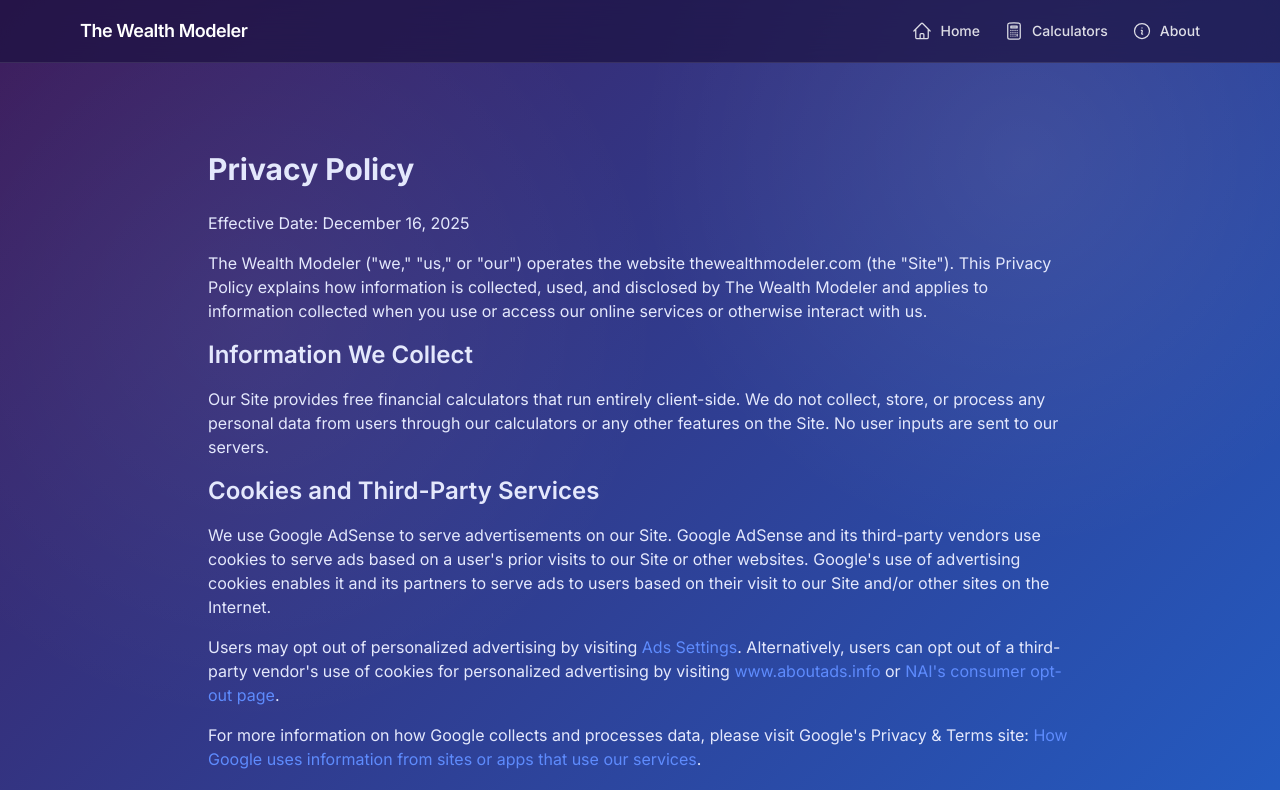
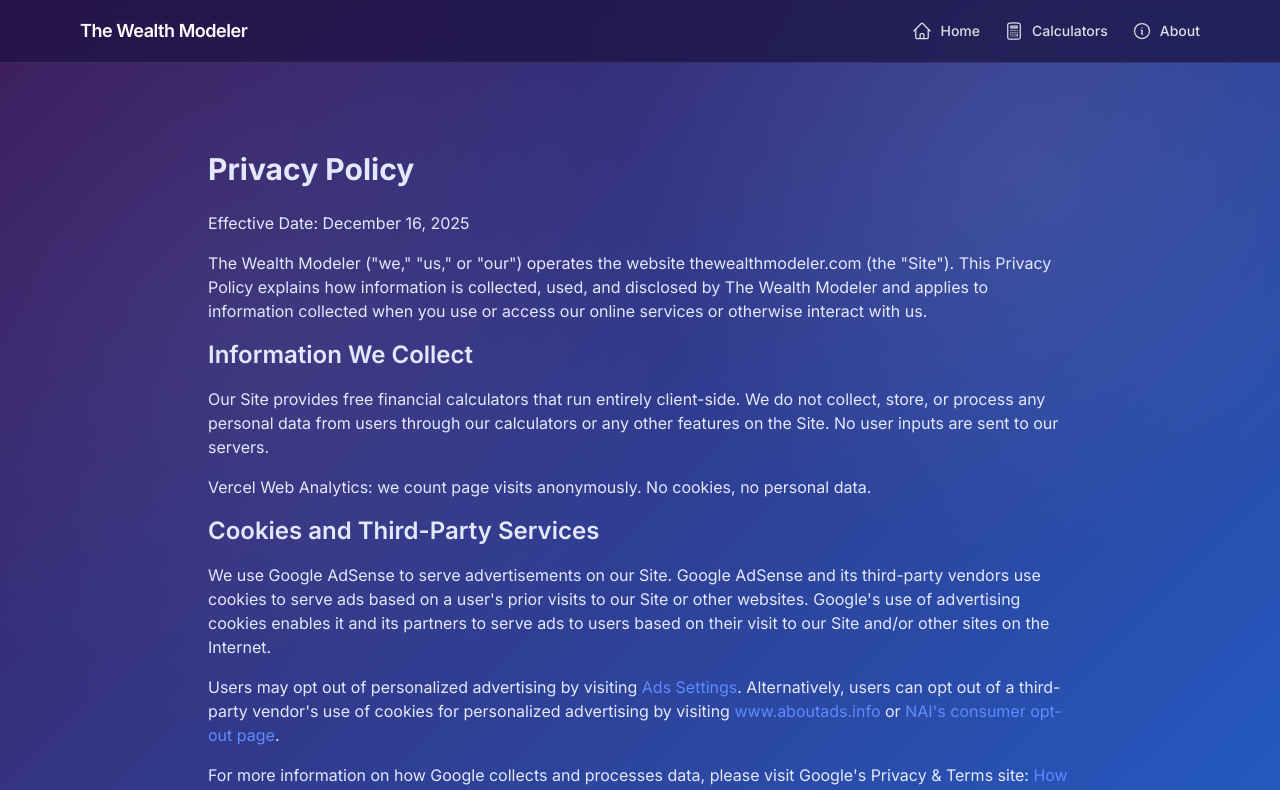
Before and after one commit to alexcanchaya-dotcom/thewealthmodeler, a Next.js app: page /privacy in a window 1280 px wide. Shown: the top 790 px of the page. Built offline with nearby package versions, Linux system fonts and the light colour scheme.

Commit message:
Privacy: name Vercel Web Analytics (anonymous page counts, no cookies)

```diff
--- a/src/app/privacy/page.tsx
+++ b/src/app/privacy/page.tsx
@@ -21,6 +21,9 @@ export default function PrivacyPage() {
       <h2 className="text-2xl font-semibold mb-4">Information We Collect</h2>
       <p className="mb-4 text-ink-body">
         Our Site provides free financial calculators that run entirely client-side. We do not collect, store, or process any personal data from users through our calculators or any other features on the Site. No user inputs are sent to our servers.
+      </p>
+      <p className="mb-4 text-ink-body">
+        Vercel Web Analytics: we count page visits anonymously. No cookies, no personal data.
       </p>
       <h2 className="text-2xl font-semibold mb-4">Cookies and Third-Party Services</h2>
       <p className="mb-4 text-ink-body">
```
